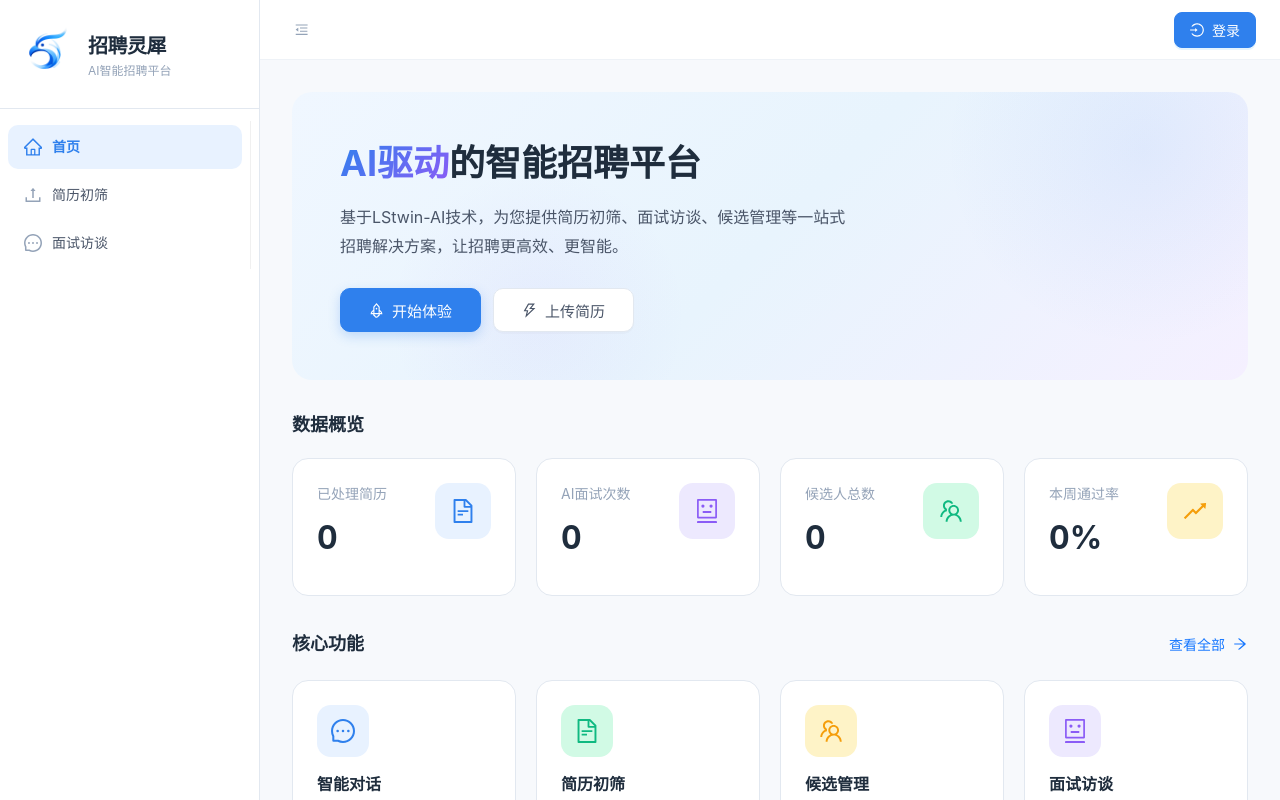
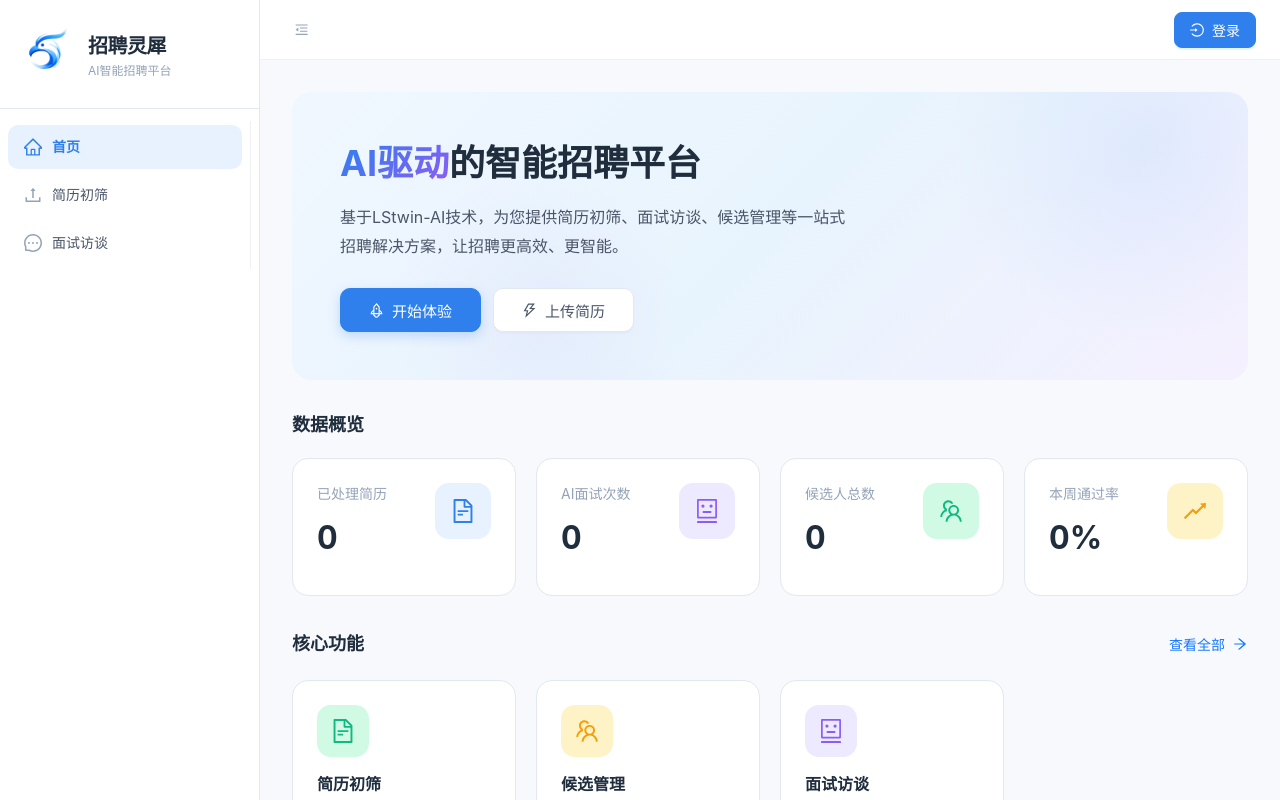
Before and after one commit to archinovo-marvel/LStwinHR-dev, a React (Create React App) app in the folder client/: page / in a window 1280 px wide. Built offline with nearby package versions, Linux system fonts and the light colour scheme; no server answers.

Commit message:
feat: 修改主页核心功能卡 - 删除智能对话，排序为简历初筛、候选管理、面试访谈

```diff
--- a/client/src/pages/HomePage.js
+++ b/client/src/pages/HomePage.js
@@ -435,13 +435,6 @@ const HomePage = () => {
 
   const features = [
     {
-      icon: <MessageOutlined />,
-      title: '智能对话',
-      description: '支持语音和文字交互，提供专业的HR咨询服务，快速解答招聘相关问题',
-      color: 'blue',
-      route: '/chat'
-    },
-    {
       icon: <FileTextOutlined />,
       title: '简历初筛',
       description: '从愿不愿、能不能、合不合三个维度深度分析候选人，生成专业报告',
```
